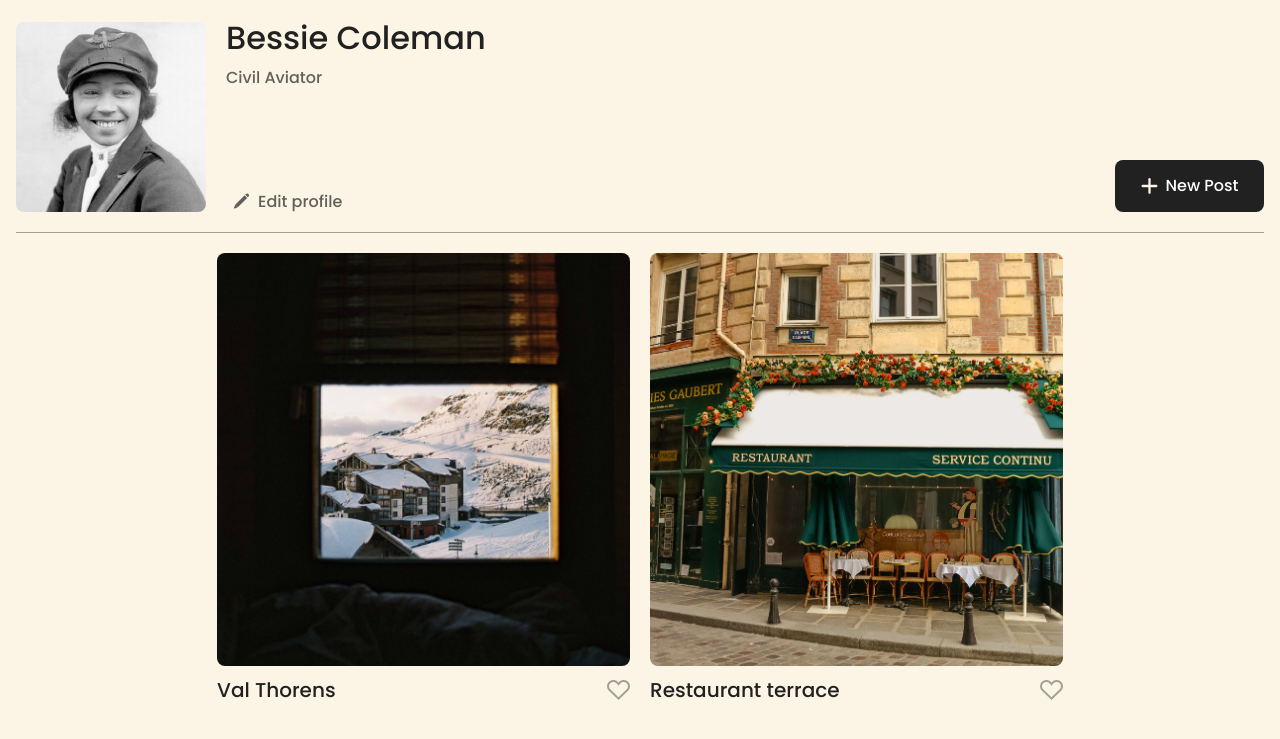
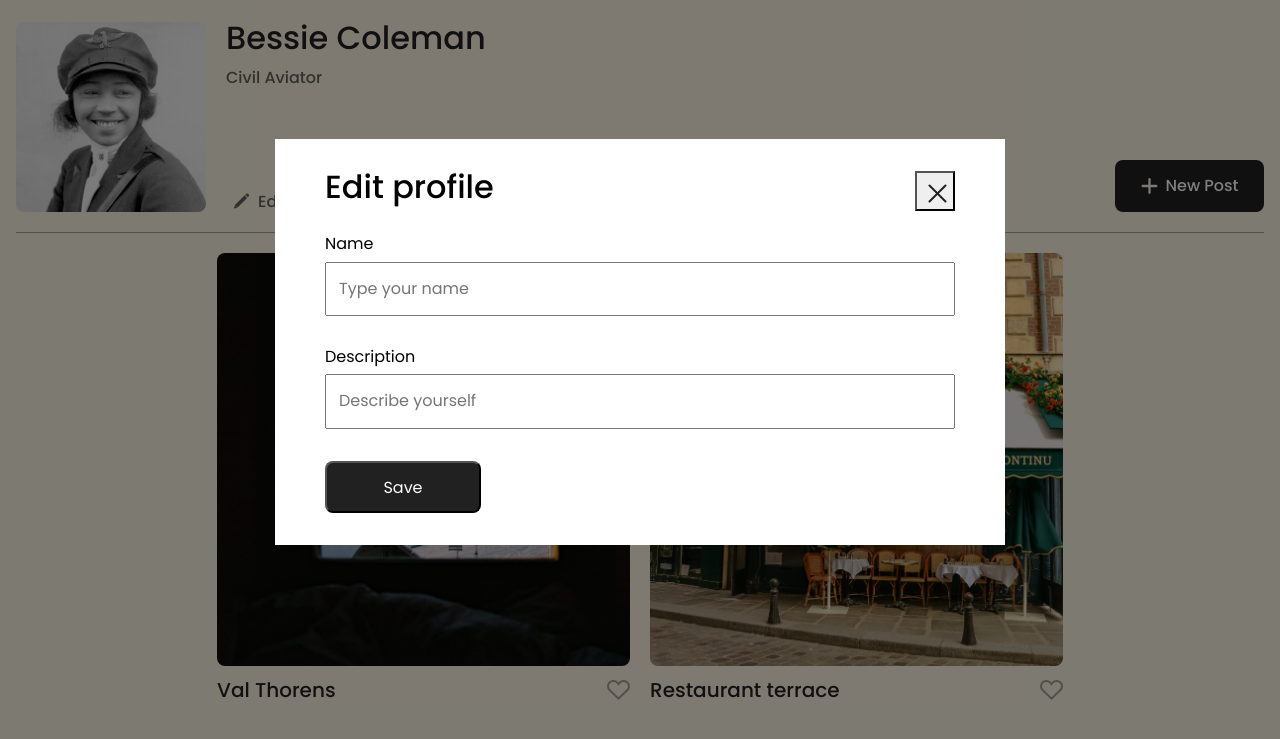
Before and after one commit to ngarura/se_project_spots, a plain HTML site: page index.html in a window 1280 px wide. Shown: the part 58-797 px from the top of the page. Drawn offline with Linux system fonts and the light colour scheme; grey boxes are pictures that could not be loaded.

Commit message:
Project 4 stage 2

```diff
--- /dev/null
+++ b/blocks/modal.css
@@ -0,0 +1,101 @@
+.modal{
+  position: fixed;
+  top: 0;
+  left: 0;
+  bottom: 0;
+  right: 0;
+  background-color: rgba(0, 0, 0, 0.5);
+  display: flex;
+  flex-direction: column;
+  align-items: center;
+  justify-content: center;
+  padding: 0 16px;
+  visibility: hidden;
+}
+
+.modal__opened{
+  visibility: visible;
+}
+
+.modal__container{
+  background: #fff;
+  padding: 32px 50px;
+  max-width: 730px;
+  position: relative;
+  width: 100%;
+  box-sizing: border-box;
+}
+
+.modal__close-btn{
+  position: absolute;
+  top: 32px;
+  right: 50px;
+  width: 40px;
+  height: 40px;
+  background-image: url(../images/Property\ 1=Variant2.svg);
+}
+
+.modal__title{
+  margin: 0 0 32px;
+  font-weight: 500;
+  font-size: 32px;
+  line-height: 1;
+}
+
+.modal__label{
+  display: flex;
+  flex-direction: column;
+  gap: 8px;
+  margin-bottom: 32px;
+}
+
+.modal__input{
+  padding: 16px 0 16px 12px;
+}
+
+.modal__submit-btn{
+  width: 156px;
+  height: 52px;
+  padding: 16px 0;
+  color: #fff;
+  background-color: rgba(33, 33, 33, 1);
+  border-radius: 8px;
+}
+
+.modal__close-btn:hover{
+  cursor: pointer;
+}
+
+.modal__submit-btn{
+  cursor: pointer;
+}
+
+
+@media screen and (max-width: 627px) {
+  .modal{
+    padding: 0 10px;
+  }
+
+  .modal__container{
+    padding: 12px;
+  }
+
+  .modal__title{
+    font-size: 20px;
+    margin: 10px 0 34px;
+  }
+
+  .modal__close-btn{
+    top: 12px;
+    right: 12px;
+  }
+
+  .modal__label{
+    margin-bottom: 24px;
+  }
+
+  .modal__submit-btn{
+    width: 100%;
+  }
+
+}
--- a/index.html
+++ b/index.html
@@ -103,8 +103,25 @@
     <footer class="footer page__section">
       <p class="footer__copyright">2025 &copy; Spots</p>
     </footer>
+    <div class="modal modal__opened">
+      <div class="modal__container">
+        <button type="submit" class="modal__close-btn"></button>
+        <h2 class="modal__title">Edit profile</h2>
+        <form name="Edit-profile" class="modal__form">
+          <label for="name" class="modal__label">
+            Name
+            <input id ="name" type="text" class="modal__input" placeholder="Type your name"/>
+          </label>
+
+          <label for="description" class="modal__label">
+            Description
+            <input id ="description" type="text" class="modal__input" placeholder="Describe yourself"/>
+          </label>
+          <button type="submit" class="modal__submit-btn">Save</button>
+        </form>
+      </div>
+    </div>
   </div>
-
   <script defer src="./scripts/index.js"></script>
 
 </body>
--- a/pages/index.css
+++ b/pages/index.css
@@ -7,3 +7,4 @@
 @import url(../blocks/card.css);
 @import url(../blocks/cards.css);
 @import url(../blocks/footer.css);
+@import url(../blocks/modal.css);
```
Also changed, not shown: images/Property 1=Variant2.svg (added).
